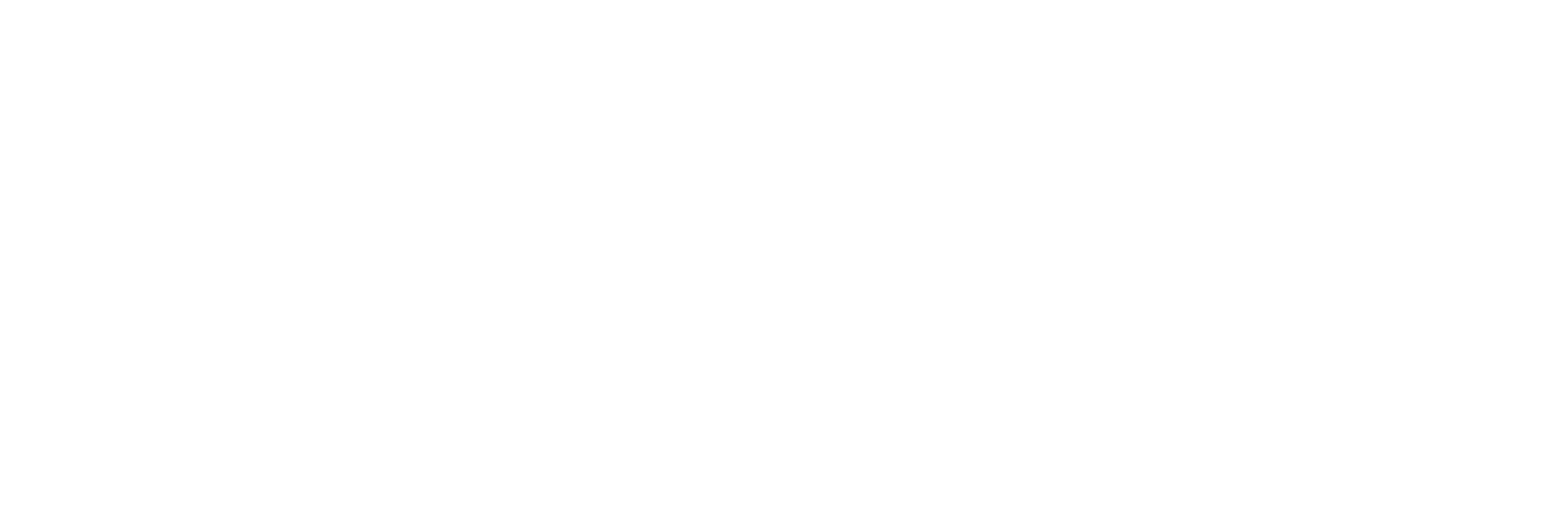
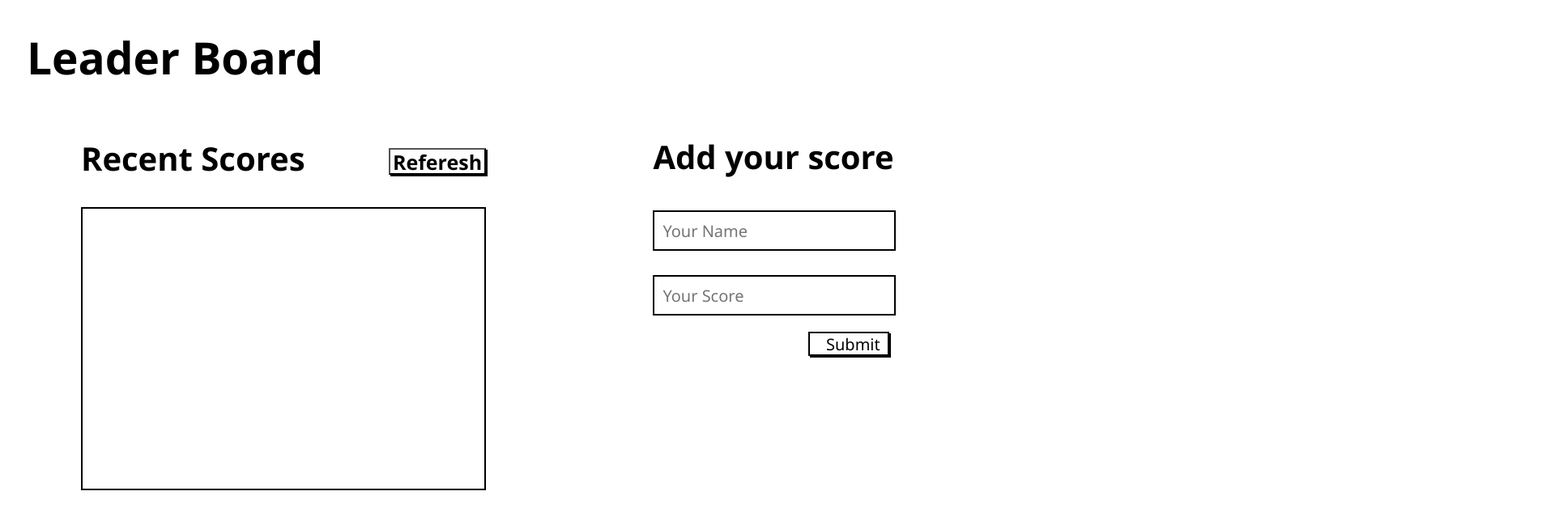
Before and after one commit to ahmed025566/Leaderboard, a website built with webpack: page src/index.html in a window 1280 px wide. Shown: the top 644 px of the page at 81% size, 1920 px wide, since content can reach past the window. Built offline with nearby package versions, Linux system fonts and the light colour scheme.

Commit message:
Upload First version of Leader Board

```diff
--- /dev/null
+++ b/src/Functions.js
@@ -0,0 +1,39 @@
+const Name = document.querySelector('.Name');
+const score = document.querySelector('.Score');
+const scoresDiv = document.querySelector('.scores');
+let scores = [];
+
+if (localStorage.getItem('scores')) {
+  scores = JSON.parse(localStorage.getItem('scores'));
+}
+
+let counter = 1;
+export const addScore = () => {
+  if (score.value !== '' && Name.value !== '') {
+    const player = {
+      Name: Name.value,
+      scor: score.value,
+      id: Date.now(),
+      counter,
+    };
+    scores.push(player);
+    score.value = '';
+    Name.value = '';
+    counter += 1;
+  }
+};
+export const renderData = () => {
+  scoresDiv.innerHTML = '';
+  scores.forEach((score) => {
+    const gamer = document.createElement('div');
+    gamer.className = 'gamer';
+    if (score.counter % 2 === 0) {
+      gamer.classList.add('gray');
+    }
+    gamer.append(document.createTextNode(`${score.Name} : ${score.scor}`));
+    scoresDiv.append(gamer);
+  });
+};
+export const addToLocalStorage = () => {
+  localStorage.setItem('scores', JSON.stringify(scores));
+};
--- a/src/index.css
+++ b/src/index.css
@@ -1,3 +1,108 @@
-body {
-    color : skyblue;
+* {
+  margin: 0;
+  padding: 0;
+  box-sizing: border-box;
+  font-family: 'Segoe UI', Tahoma, Geneva, Verdana, sans-serif;
 }
+
+a {
+  text-decoration: none;
+}
+
+.heading {
+  font-size: 55px;
+  margin: 33px 0 0 33px;
+}
+
+.recent {
+  font-size: 40px;
+  position: relative;
+  top: 60px;
+  left: 100px;
+}
+
+.referesh {
+  position: relative;
+  top: 20px;
+  left: 480px;
+  background-color: #fff;
+  width: 120px;
+  height: 33px;
+  font-size: 25px;
+  display: flex;
+  justify-content: center;
+  align-items: center;
+  font-weight: 700;
+  box-shadow: 2px 2px  #000;
+}
+
+.scores {
+  width: 500px;
+  height: 350px;
+  overflow-y: scroll;
+  border: 2px solid black;
+  position: relative;
+  top: 60px;
+  left: 100px;
+}
+
+.Add-head {
+  font-size: 40px;
+  position: relative;
+  top: -380px;
+  left: 63%;
+}
+
+.Name {
+  position: absolute;
+  top: 260px;
+  left: 63%;
+  width: 300px;
+  height: 50px;
+  border: 2px solid black;
+  padding-left: 10px;
+  font-size: 20px;
+  color: black;
+}
+
+.Score {
+  position: absolute;
+  top: 340px;
+  left: 63%;
+  width: 300px;
+  height: 50px;
+  border: 2px solid black;
+  padding-left: 10px;
+  font-size: 20px;
+  color: black;
+}
+
+.submit {
+  position: absolute;
+  top: 410px;
+  left: 78%;
+  width: 100px;
+  height: 30px;
+  border: 2px solid black;
+  padding-left: 10px;
+  font-size: 20px;
+  color: black;
+  background-color: #fff;
+  box-shadow: 2px 2px black;
+  display: flex;
+  justify-content: center;
+  align-items: center;
+  text-align: center;
+}
+
+.gamer {
+  width: 100%;
+  height: 30px;
+  font-size: 20px;
+  padding-left: 15px;
+  font-weight: 700;
+}
+
+.gray {
+  background-color: #d3d3d3;
+}
--- a/src/index.html
+++ b/src/index.html
@@ -7,6 +7,15 @@
     <title>Leader Board</title>
 </head>
 <body>
-
+    <h1 class="heading">Leader Board</h1>
+    <h6 class="recent">Recent Scores</h6>
+    <a href="index.html"><button class="referesh">Referesh</button></a>
+    <div class="scores"></div>
+    <h6 class="Add-head">Add your score</h6>
+    <form action="">
+        <input type="text" placeholder="Your Name" class="Name">
+        <input type="text" placeholder="Your Score" class="Score">
+        <button type="submit" class="submit">Submit</button>
+    </form>
 </body>
 </html>
--- a/src/index.js
+++ b/src/index.js
@@ -1 +1,13 @@
 import './index.css';
+import { addScore, addToLocalStorage, renderData } from './Functions.js';
+
+const submit = document.querySelector('.submit');
+
+submit.addEventListener('click', (e) => {
+  e.preventDefault();
+  addScore();
+  renderData();
+  addToLocalStorage();
+});
+
+document.onload = renderData();
--- a/webpack.config.js
+++ b/webpack.config.js
@@ -1,19 +1,23 @@
 const path = require('path');
 const HtmlWebpackPlugin = require('html-webpack-plugin');
+
 module.exports = {
-    mode: 'development',
-  entry: './src/index.js',
+  mode: 'development',
+  entry: {
+    index: './src/index.js',
+    Functions: './src/Functions.js',
+  },
   devtool: 'inline-source-map',
   devServer: {
     static: './dist',
   },
   plugins: [
     new HtmlWebpackPlugin({
-        template: './src/index.html',
+      template: './src/index.html',
     }),
   ],
   output: {
-    filename: 'main.js',
+    filename: '[name].bundle.js',
     path: path.resolve(__dirname, 'dist'),
     clean: true,
   },
```
Also changed, not shown: README.md, dist/Functions.bundle.js (added), dist/index.bundle.js (added), dist/index.html, dist/main.js (deleted), 1 other file.
